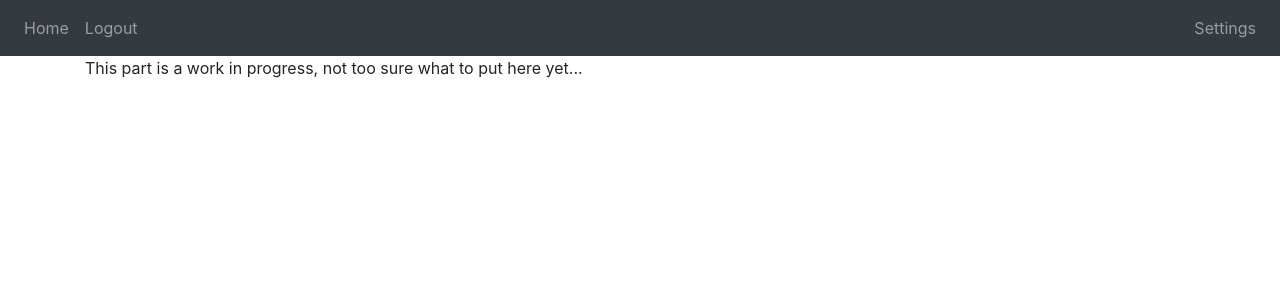
After one commit to JMassey1/moviePickerThing, a Flask app: page /settings in a window 1280 px wide. The commit adds this page. Shown: the top 300 px of the page. Run offline with Flask 2, Linux system fonts and the light colour scheme; a user stored in the database is signed in; some libraries are stand-ins or nearby versions.

Commit message:
last column now sorts using hidden column of bool values, working on settings page

```diff
--- a/website/static/index.js
+++ b/website/static/index.js
@@ -1,4 +1,11 @@
 $(document).ready(function () {
-$('#movieTable').DataTable();
+$('#movieTable').DataTable( {
+    'columnDefs': [
+        {'visible': false, 'targets':[4], 'searchable': false},
+        {'orderData': [4], 'targets':[3]},
+        {'order': [[2, 'dec']]}
+    ],
+    stateSave: true
+});
 $('.dataTables_length').addClass('bs-select');
 });
--- a/website/templates/base.html
+++ b/website/templates/base.html
@@ -50,6 +50,13 @@
                 {% endif %}
             </div>
         </div>
+        {% if user.is_authenticated %}
+        <div class="collapse navbar-collapse order-3">
+            <div class="navbar-nav ml-auto">
+                <a class="nav-item nav-link" id="settings" href="/settings">Settings</a>
+            </div>
+        </div>
+        {% endif %}
     </nav>
 
     {% with messages = get_flashed_messages(with_categories=true) %}
--- /dev/null
+++ b/website/templates/settings.html
@@ -0,0 +1,6 @@
+{% extends "base.html" %}
+{% block title %}Login{% endblock %}
+
+{% block pageBody %}
+    <p>This part is a work in progress, not too sure what to put here yet...</p>
+{% endblock %}
--- a/website/views.py
+++ b/website/views.py
@@ -55,3 +55,9 @@ def watchMovie(movie_id):
     else:
         flash("Error occurred", category='error')
     return redirect(url_for('views.home'))
+
+
+@views.route('/settings')
+@login_required
+def settings():
+    return render_template('settings.html', user=current_user)
```
Also changed, not shown: website/templates/home.html (+3 -5 lines), website/database.db.
